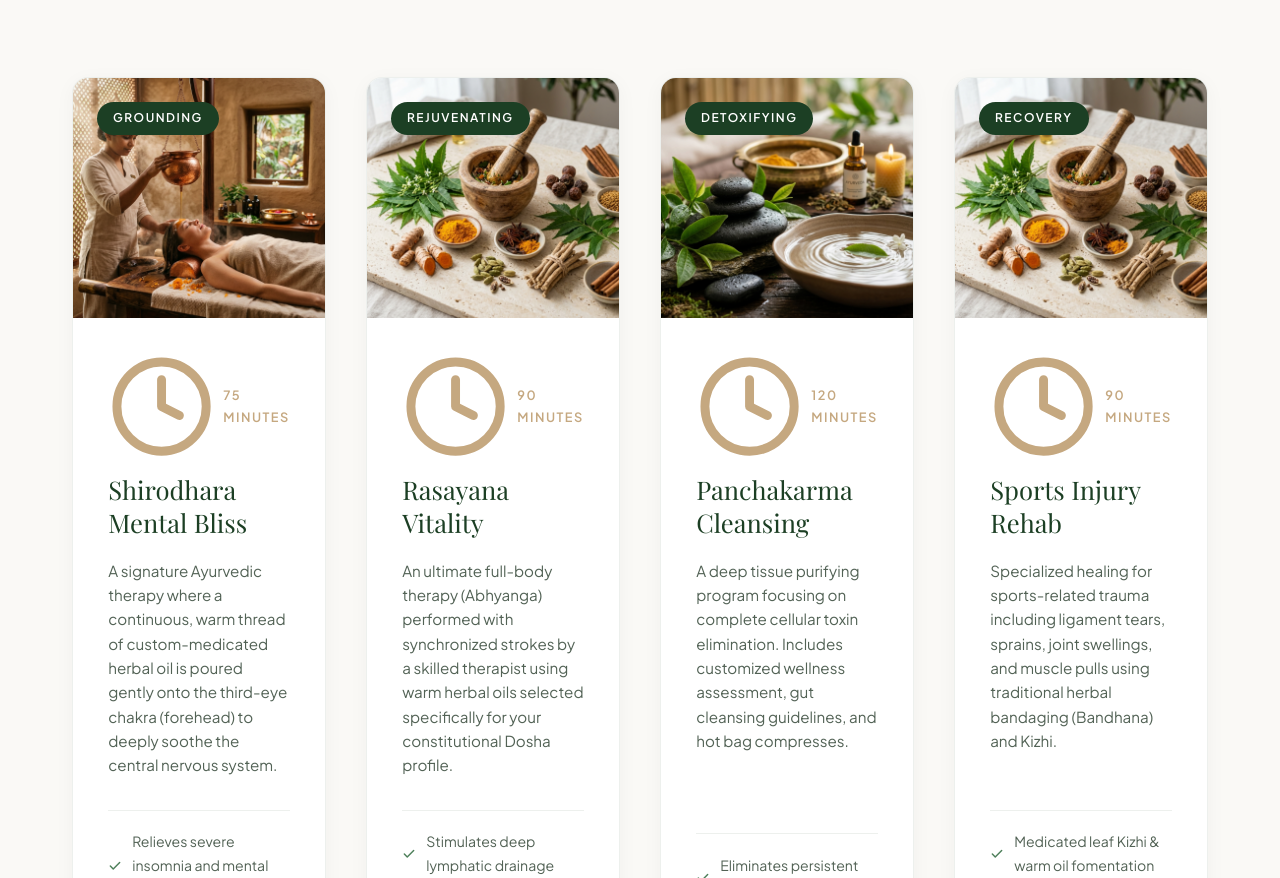
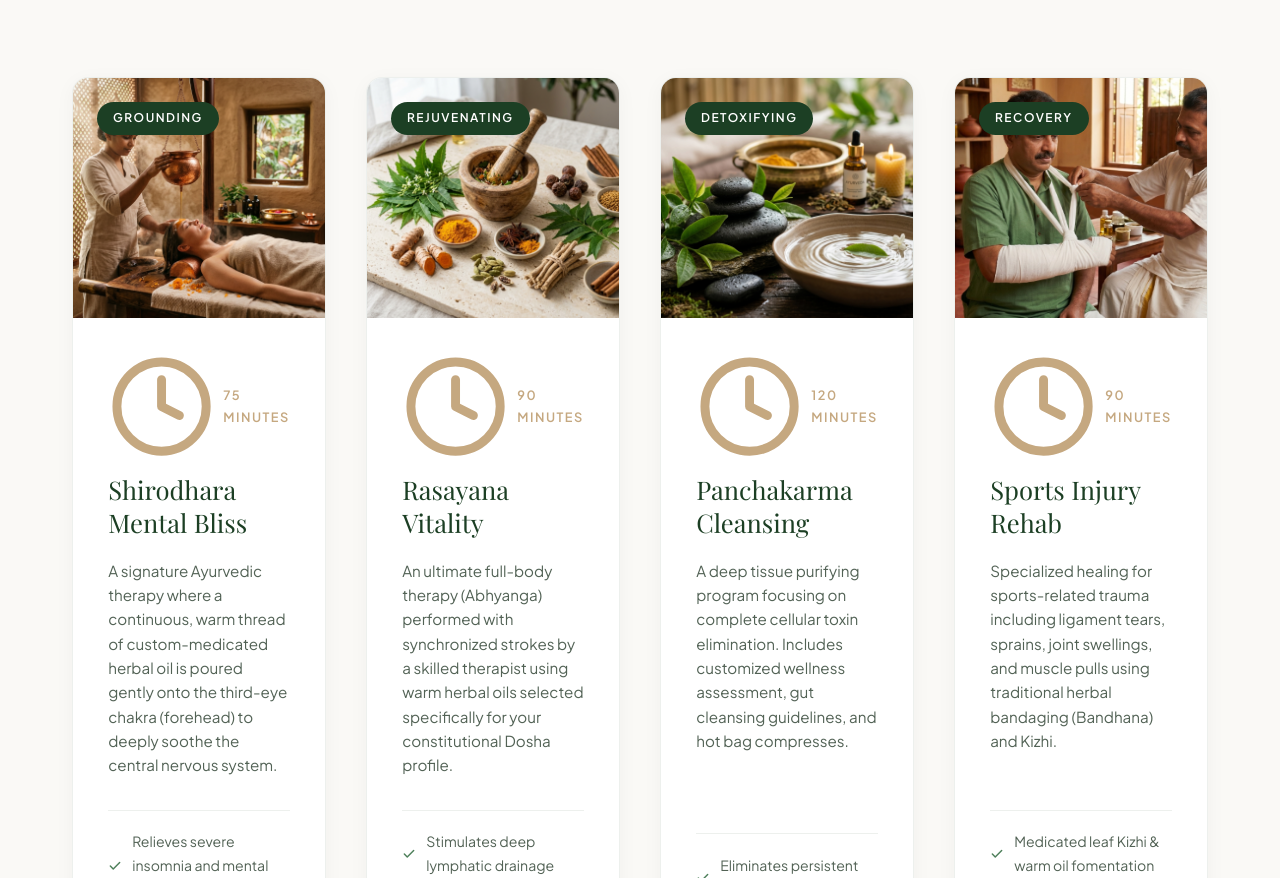
Before and after one commit to BK0005/Vasudeva-Ayurveda, a website: page index.html in a window 1280 px wide. Shown: the part 2071-2949 px from the top of the page. Drawn offline with nearby package versions, Linux system fonts and the light colour scheme; a web font is replaced by a local one.

Commit message:
Update Sports Injury Rehab card image to the uploaded traditional bandage illustration

```diff
--- a/index.html
+++ b/index.html
@@ -258,7 +258,7 @@
         <div class="package-card reveal reveal-fade-up delay-600">
           <div class="package-image-wrapper">
             <span class="package-tag">Recovery</span>
-            <img src="assets/images/herbs.png" alt="Ayurvedic herbs and poultice for Kizhi therapy">
+            <img src="assets/images/sports_injury.jpg" alt="Traditional Ayurvedic bandaging and Kizhi for sports injury recovery">
           </div>
           <div class="package-card-body">
             <span class="package-duration">
```
Also changed, not shown: assets/images/sports_injury.jpg (added).
